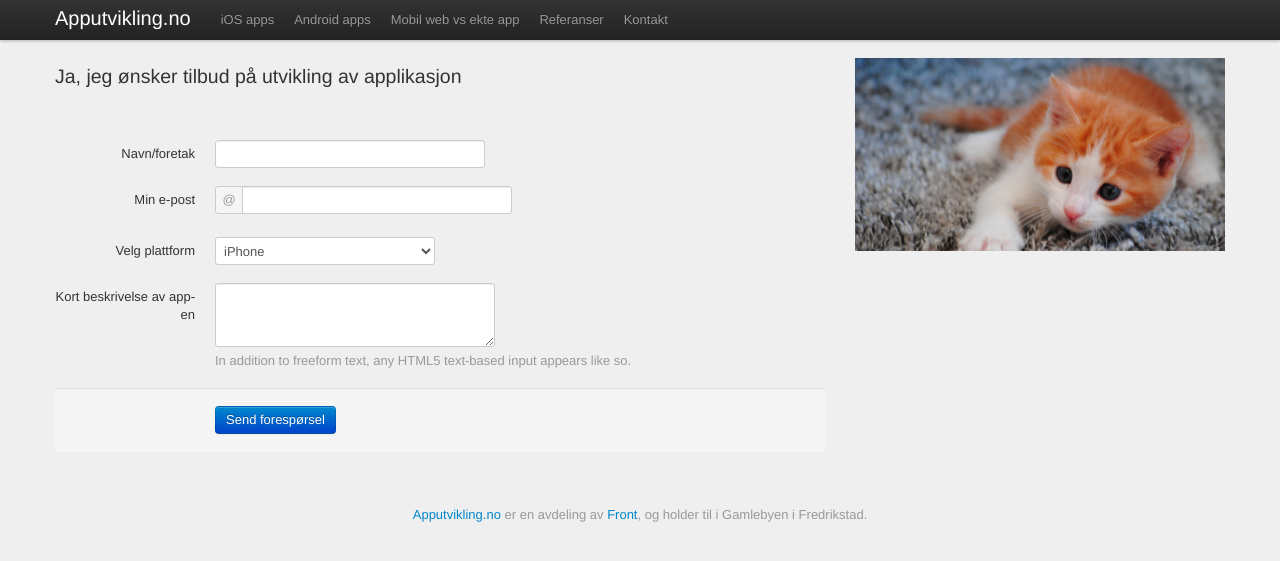
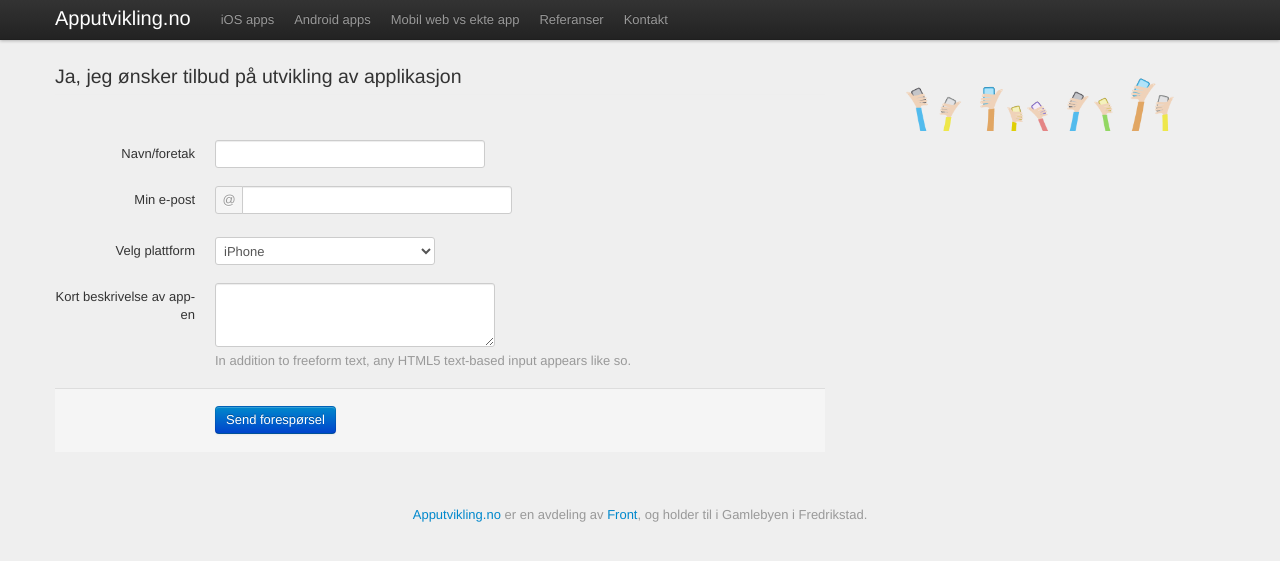
Before and after one commit to front/apputvikling, a Jekyll site: the page built from kontakt/index.html, in a window 1280 px wide. Shown: the top 561 px of the page. Built offline with Jekyll 4.4.1, drawn with Linux system fonts in a browser that asks for light colours; nearby versions of some CDN libraries; comment, search, counter and statistics services are not loaded.

Commit message:
remove kitteh from kontakt

```diff
--- a/kontakt/index.html
+++ b/kontakt/index.html
@@ -49,6 +49,6 @@ title: Kontakt oss
     </form>
   </div>
   <div class="span4">
-    <img src="/img/kitteh.png" />
+    <img src="/img/app-utvikling-iphone-android.png" />
   </div>
 </div>
```
Also changed, not shown: 2 other files.
